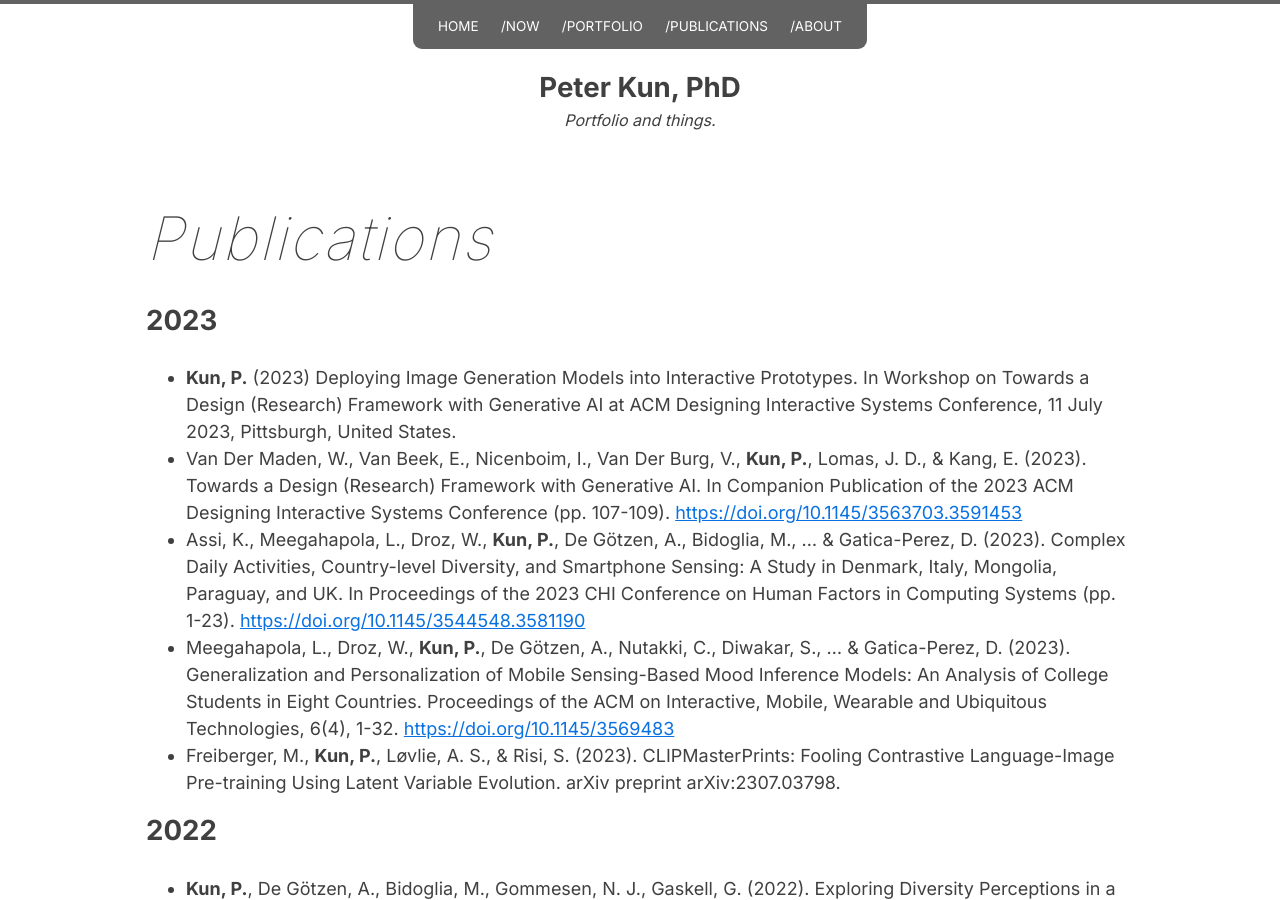
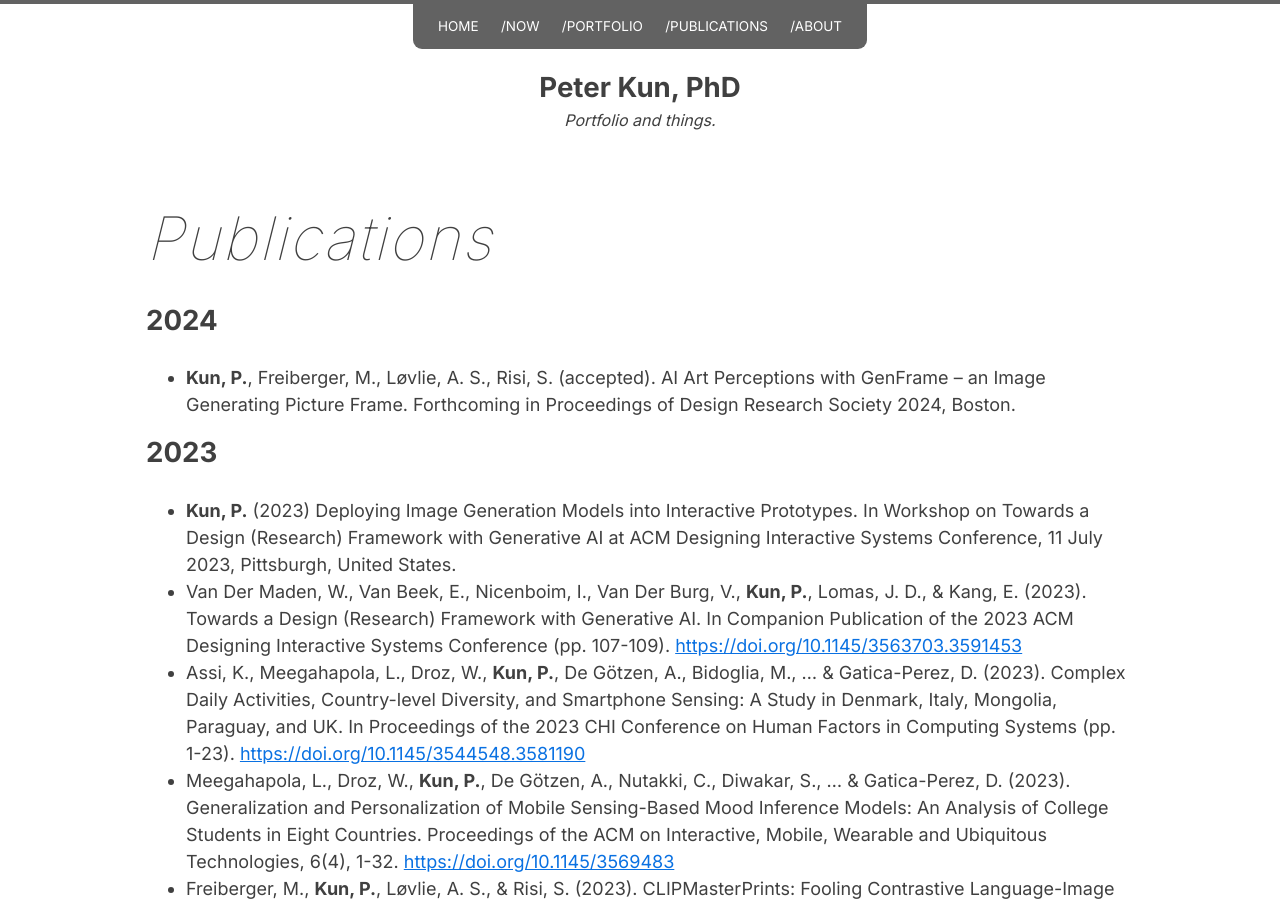
Before and after one commit to kuniiii/kuniiii.github.io, a Jekyll site: the page built from publications.md, in a window 1280 px wide and 900 px high. Built offline with Jekyll 4.4.1, drawn with Linux system fonts in a browser that asks for light colours; nearby versions of some CDN libraries.

Commit message:
publications update

```diff
--- a/publications.md
+++ b/publications.md
@@ -3,6 +3,9 @@ title: Publications
 layout: page
 permalink: /publications/
 ---
+
+## 2024
+- **Kun, P.**, Freiberger, M., Løvlie, A. S., Risi, S. (accepted).  AI Art Perceptions with GenFrame – an Image Generating Picture Frame. Forthcoming in Proceedings of Design Research Society 2024, Boston.
 
 ## 2023
 - **Kun, P.** (2023) Deploying Image Generation Models into Interactive Prototypes. In Workshop on Towards a Design (Research) Framework with Generative AI at ACM Designing Interactive Systems Conference, 11 July 2023, Pittsburgh, United States.
```
